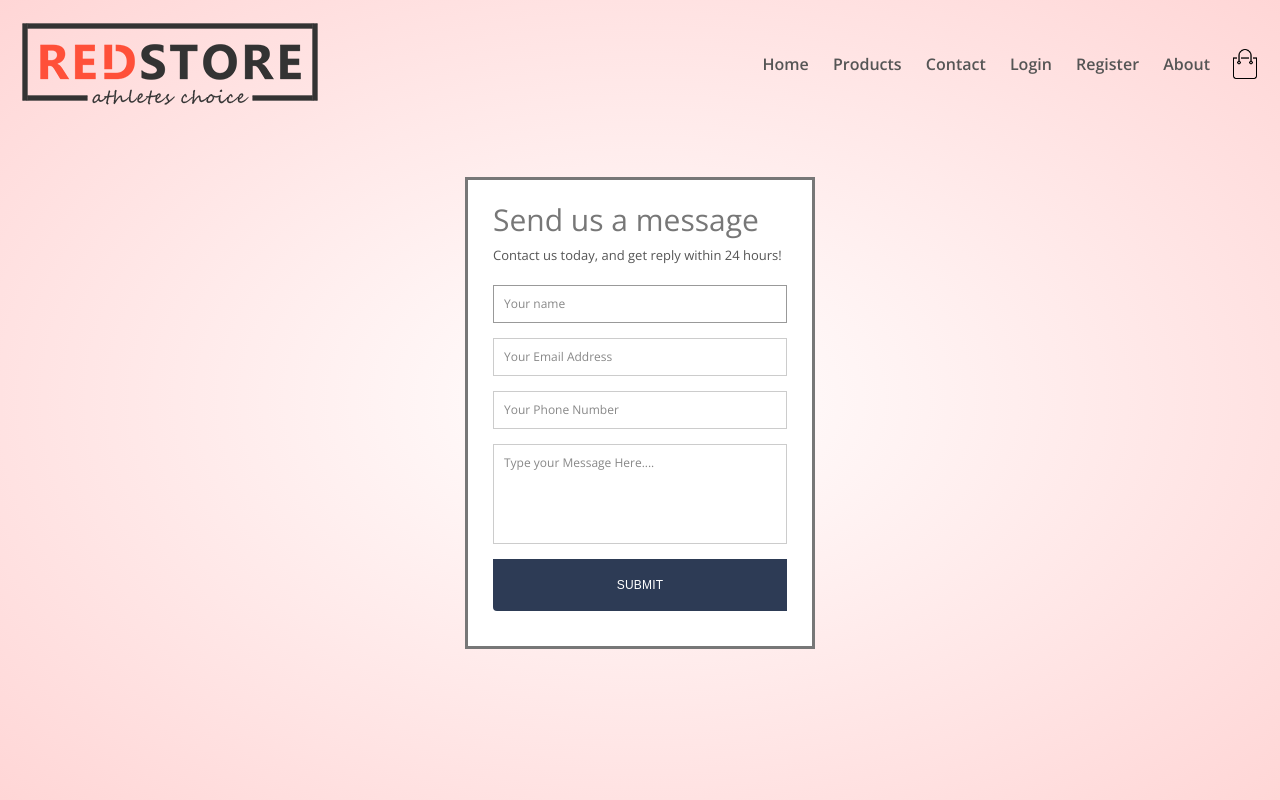
After one commit to kosuo9909/e_commerce, a Django app: page /contacts/ in a window 1280 px wide. The commit adds this page. Run offline with Django 4.2, Linux system fonts and the light colour scheme.

Commit message:
minor tweaks, added currently-non-functional contact page

```diff
--- a/accounts/urls.py
+++ b/accounts/urls.py
@@ -1,3 +1,4 @@
+from django.contrib.auth.decorators import login_required
 from django.urls import path
 
 # from accounts.forms import MyAuthForm
@@ -6,6 +7,6 @@ from accounts.views import LoginUser, RegisterUser, SignOut, ProfileView
 urlpatterns = [
     path('login/', LoginUser.as_view(), name='login'),
     path('register/', RegisterUser.as_view(), name='register'),
-    path('logout/', SignOut.as_view(), name='logout'),
-    path('profile/<int:pk>', ProfileView.as_view(), name='profile'),
+    path('logout/', login_required(SignOut.as_view()), name='logout'),
+    path('profile/<int:pk>', login_required(ProfileView.as_view()), name='profile'),
 ]
--- a/accounts/views.py
+++ b/accounts/views.py
@@ -29,12 +29,12 @@ class RegisterUser(CreateView):
         return valid
 
 
-@login_required
+
 class SignOut(LogoutView):
     next_page = reverse_lazy('index')
 
 
-@login_required
+
 class ProfileView(UpdateView):
     template_name = 'profile-test.html'
     model = Profile
--- /dev/null
+++ b/core/admin.py
@@ -0,0 +1,3 @@
+from django.contrib import admin
+
+# Register your models here.
--- /dev/null
+++ b/core/apps.py
@@ -0,0 +1,6 @@
+from django.apps import AppConfig
+
+
+class CoreConfig(AppConfig):
+    default_auto_field = 'django.db.models.BigAutoField'
+    name = 'core'
--- /dev/null
+++ b/core/forms.py
@@ -0,0 +1,3 @@
+from django.db import models
+
+# Create your models here.
--- /dev/null
+++ b/core/models.py
@@ -0,0 +1,3 @@
+from django.db import models
+
+# Create your models here.
--- /dev/null
+++ b/core/tests.py
@@ -0,0 +1,3 @@
+from django.test import TestCase
+
+# Create your tests here.
--- /dev/null
+++ b/core/urls.py
@@ -0,0 +1,7 @@
+from django.urls import path
+
+from core.views import contacts
+
+urlpatterns = [
+    path('contacts/', contacts, name='contact'),
+]
--- /dev/null
+++ b/core/views.py
@@ -0,0 +1,6 @@
+from django.shortcuts import render
+
+
+# Create your views here.
+def contacts(request):
+    return render(request, template_name='contacts.html')
--- a/ecommerce/urls.py
+++ b/ecommerce/urls.py
@@ -6,4 +6,5 @@ urlpatterns = [
     path('admin/', admin.site.urls),
     path('', include('web.urls')),
     path('accounts/', include('accounts.urls')),
+    path('', include('core.urls')),
 ]
--- a/static/style.css
+++ b/static/style.css
@@ -1,35 +1,41 @@
 @import url("https://fonts.googleapis.com/css?family=Roboto:300,400,500,700&display=swap");
+@import url('https://fonts.googleapis.com/css2?family=Poppins:wght@200;300;400;500;600;700&display=swap');
+@import url(https://fonts.googleapis.com/css?family=Open+Sans:400italic,400,300,600);
 
-*{
+* {
     margin: 0;
     padding: 0;
     box-sizing: border-box;
 }
-html{
+
+html {
     height: 100%;
 }
-body{
+
+body {
     font-family: 'Poppins', sans-serif;
 
 }
 
-.navbar{
+.navbar {
     display: flex;
     align-items: center;
     padding: 20px;
+    font-size: 16px;
+    font-weight: bold;
 }
 
-nav{
+nav {
     flex: 1;
     text-align: right;
 }
 
-nav ul{
+nav ul {
     display: inline-block;
     list-style-type: none;
 }
 
-nav ul li{
+nav ul li {
     display: inline-block;
     margin-right: 20px;
 }
@@ -39,42 +45,42 @@ a {
     color: #555;
 }
 
-p{
-    color:#555;
+p {
+    color: #555;
 }
 
-.container{
+.container {
     max-width: 1300px;
     margin: auto;
     padding-left: 25px;
     padding-right: 25px;
 }
 
-.row{
+.row {
     display: flex;
     align-items: center;
     flex-wrap: wrap;
     justify-content: space-around;
 }
 
-.col-2{
+.col-2 {
     flex-basis: 50%;
     min-width: 300px;
 
 }
 
-.col-2 img{
+.col-2 img {
     max-width: 100%;
     padding: 137px 0;
 }
 
-.col-2 h1{
+.col-2 h1 {
     font-size: 50px;
     line-height: 60px;
     margin: 25px 0;
 }
 
-.btn{
+.btn {
     display: inline-block;
     background: #ff253b;
     color: #fff;
@@ -84,20 +90,20 @@ p{
     transition: 0.5s;
 }
 
-.btn:hover{
+.btn:hover {
     background: #563434;
 }
 
-.header{
-    background: radial-gradient(#fff,#ffd6d6);
+.header {
+    background: radial-gradient(#fff, #ffd6d6);
 
 }
 
-.categories{
+.categories {
     margin: 70px 0;
 }
 
-.col-3{
+.col-3 {
     flex-basis: 30%;
     min-width: 250px;
     margin-bottom: 30px;
@@ -107,14 +113,14 @@ p{
     width: 100%;
 }
 
-.small-container{
+.small-container {
     max-width: 1080px;
     margin: auto;
     padding-left: 25px;
     padding-right: 25px;
 }
 
-.col-4{
+.col-4 {
     flex-basis: 25%;
     padding: 10px;
     min-width: 200px;
@@ -122,11 +128,11 @@ p{
     transition: transform 0.5s;
 }
 
-.col-4 img{
+.col-4 img {
     width: 100%;
 }
 
-.title{
+.title {
     text-align: center;
     margin: 0 auto 80px;
     position: relative;
@@ -134,86 +140,89 @@ p{
     color: #555;
 }
 
-h4{
+h4 {
     color: #555;
     font-weight: normal;
 }
 
-.col-4 p{
+.col-4 p {
     font-size: 14px;
 }
 
-.col-4:hover{
+.col-4:hover {
     transform: translateY(-5px);
 }
 
-.rating .fa{
+.rating .fa {
     color: #ff253b;
 }
 
-.offer{
-    background: radial-gradient(#fff,#ffd6d6);
+.offer {
+    background: radial-gradient(#fff, #ffd6d6);
     margin-top: 80px;
     padding: 30px 0;
 }
 
-.col-2 .offer-img{
+.col-2 .offer-img {
     padding: 50px;
 }
 
-small{
+small {
     color: #555;
 }
 
 /*----- brands --------*/
 
-.brands{
+.brands {
     margin: 100px auto;
 }
-.col-5{
+
+.col-5 {
     width: 160px;
 }
-.col-5 img{
+
+.col-5 img {
     width: 100%;
     cursor: pointer;
     filter: grayscale(100%);
 }
 
-.col-5 img:hover{
+.col-5 img:hover {
     filter: grayscale(0%);
 }
 
 /*----- footer -----*/
 
-.footer{
+.footer {
     background: black;
     font-size: 14px;
     padding: 60px 0 20px;
 }
 
-.footer p{
+.footer p {
     color: black;
 }
 
-.footer h3{
+.footer h3 {
     color: #fff;
     margin-bottom: 20px;
 }
 
-.footer-col-1,.footer-col-2,.footer-col-3,.footer-col-4{
+.footer-col-1, .footer-col-2, .footer-col-3, .footer-col-4 {
     min-width: 250px;
     margin-bottom: 20px;
 }
 
-.footer-col-1{
+.footer-col-1 {
     flex-basis: 30%;
 }
-.footer-col-2{
+
+.footer-col-2 {
     flex: 1;
     text-align: center;
 }
 
-.footer-col-2 img{
+.footer-col-2 img {
     width: 180px;
     margin-bottom: 20px;
 }
@@ -227,7 +236,7 @@ small{
 }
 
 body {
-  background: radial-gradient(#fff,#ffd6d6);
+    background: radial-gradient(#fff, #ffd6d6);
     font-family: 'Rubik', sans-serif;
 }
 
@@ -243,17 +252,21 @@ body {
     border-radius: 4px;
     box-shadow: 0 2px 25px rgba(0, 0, 0, 0.2);
 }
+
 .login-form h1 {
     padding: 35px 35px 0 35px;
     font-weight: 300;
 }
+
 .login-form .content {
     padding: 35px;
     text-align: center;
 }
+
 .login-form .input-field {
     padding: 12px 5px;
 }
+
 .login-form .input-field input {
     font-size: 16px;
     display: block;
@@ -266,24 +279,31 @@ body {
     -webkit-transition: all .2s;
     transition: all .2s;
 }
+
 .login-form .input-field input::-webkit-input-placeholder {
     text-transform: uppercase;
 }
+
 .login-form .input-field input::-moz-placeholder {
     text-transform: uppercase;
 }
+
 .login-form .input-field input:-ms-input-placeholder {
     text-transform: uppercase;
 }
+
 .login-form .input-field input::-ms-input-placeholder {
     text-transform: uppercase;
 }
+
 .login-form .input-field input::placeholder {
     text-transform: uppercase;
 }
+
 .login-form .input-field input:focus {
     border-color: #222;
 }
+
 .login-form a.link {
     text-decoration: none;
     color: #747474;
@@ -292,6 +312,7 @@ body {
     display: inline-block;
     margin-top: 20px;
 }
+
 .login-form .action {
     display: -webkit-box;
     display: flex;
@@ -299,6 +320,7 @@ body {
     -webkit-box-direction: normal;
     flex-direction: row;
 }
+
 .login-form .action button {
     width: 100%;
     border: none;
@@ -315,15 +337,18 @@ body {
     -webkit-transition: all .3s;
     transition: all .3s;
 }
+
 .login-form .action button:hover {
     background: #d8d8d8;
 }
+
 .login-form .action button:nth-child(1) {
     background: #2d3b55;
     color: #fff;
     border-bottom-left-radius: 0;
     border-bottom-right-radius: 4px;
 }
+
 .login-form .action button:nth-child(1):hover {
     background: #3c4d6d;
 }
@@ -357,6 +382,7 @@ body {
     border-radius: 0;
     color: #333;
 }
+
 .nav-pills a.nav-link i {
     width: 20px;
 }
@@ -367,3 +393,136 @@ body {
     border-radius: 100%;
     border: 5px solid #fff;
 }
+
+/*------------- Contact us ----------------*/
+
+* {
+    margin: 0;
+    padding: 0;
+    box-sizing: border-box;
+    -webkit-box-sizing: border-box;
+    -moz-box-sizing: border-box;
+    -webkit-font-smoothing: antialiased;
+    -moz-font-smoothing: antialiased;
+    -o-font-smoothing: antialiased;
+    font-smoothing: antialiased;
+    text-rendering: optimizeLegibility;
+}
+
+body {
+    font-family: "Open Sans", Helvetica, Arial, sans-serif;
+    font-weight: 300;
+    font-size: 12px;
+    line-height: 30px;
+    color: #777;
+    background: radial-gradient(#fff, #ffd6d6);
+}
+
+.container {
+    max-width: 400px;
+    width: 100%;
+    margin: 0 auto;
+    position: relative;
+}
+
+#contact input[type="text"], #contact input[type="email"], #contact input[type="tel"], #contact input[type="url"], #contact textarea, #contact button[type="submit"] {
+    font: 400 12px/16px "Open Sans", Helvetica, Arial, sans-serif;
+}
+
+#contact {
+    background: white;
+    padding: 25px;
+    border: solid;
+    margin: 50px 0;
+}
+
+#contact h3 {
+    color: #777;
+    display: block;
+    font-size: 30px;
+    font-weight: 400;
+}
+
+#contact h4 {
+    margin: 5px 0 15px;
+    display: block;
+    font-size: 13px;
+}
+
+fieldset {
+    border: medium none !important;
+    margin: 0 0 10px;
+    min-width: 100%;
+    padding: 0;
+    width: 100%;
+}
+
+#contact input[type="text"], #contact input[type="email"], #contact input[type="tel"], #contact input[type="url"], #contact textarea {
+    width: 100%;
+    border: 1px solid #CCC;
+    background: #FFF;
+    margin: 0 0 5px;
+    padding: 10px;
+}
+
+#contact input[type="text"]:hover, #contact input[type="email"]:hover, #contact input[type="tel"]:hover, #contact input[type="url"]:hover, #contact textarea:hover {
+    -webkit-transition: border-color 0.3s ease-in-out;
+    -moz-transition: border-color 0.3s ease-in-out;
+    transition: border-color 0.3s ease-in-out;
+    border: 1px solid #AAA;
+}
+
+#contact textarea {
+    height: 100px;
+    max-width: 100%;
+    resize: none;
+}
+
+#contact button[type="submit"] {
+    width: 100%;
+    border: none;
+    padding: 18px;
+    font-family: 'Rubik', sans-serif;
+    cursor: pointer;
+    text-transform: uppercase;
+    background: #2d3b55;
+    color: white;
+    border-bottom-left-radius: 4px;
+    border-bottom-right-radius: 0;
+    letter-spacing: 0.2px;
+    outline: 0;
+    -webkit-transition: all .3s;
+    transition: all .3s;
+}
+
+#contact button[type="submit"]:hover {
+    background: #09C;
+    -webkit-transition: background 0.3s ease-in-out;
+    -moz-transition: background 0.3s ease-in-out;
+    transition: background-color 0.3s ease-in-out;
+}
+
+#contact button[type="submit"]:active {
+    box-shadow: inset 0 1px 3px rgba(0, 0, 0, 0.5);
+}
+
+#contact input:focus, #contact textarea:focus {
+    outline: 0;
+    border: 1px solid #999;
+}
+
+::-webkit-input-placeholder {
+    color: #888;
+}
+
+:-moz-placeholder {
+    color: #888;
+}
+
+::-moz-placeholder {
+    color: #888;
+}
+
+:-ms-input-placeholder {
+    color: #888;
+}
--- a/templates/base.html
+++ b/templates/base.html
@@ -9,14 +9,14 @@
                 <li><a href="{% url 'index' %}">Home</a></li>
                 <li><a href="{% url 'index' %}">Products</a></li>
                 <li><a href="{% url 'profile' pk=request.user.pk %}">Account</a></li>
-                <li><a href="{% url 'index' %}">Contact</a></li>
+                <li><a href="{% url 'contact' %}">Contact</a></li>
                 <li><a href="{% url 'index' %}">About</a></li>
                 <li><a href="{% url 'logout' %}">Logout</a></li>
             {% else %}
 
                 <li><a href="{% url 'index' %}">Home</a></li>
                 <li><a href="{% url 'index' %}">Products</a></li>
-                <li><a href="{% url 'index' %}">Contact</a></li>
+                <li><a href="{% url 'contact' %}">Contact</a></li>
                 <li><a href="{% url 'login' %}">Login</a></li>
                 <li><a href="{% url 'register' %}">Register</a></li>
                 <li><a href="{% url 'index' %}">About</a></li>
--- /dev/null
+++ b/templates/contacts.html
@@ -0,0 +1,47 @@
+{% extends 'base.html' %}
+{% load static %}
+<!DOCTYPE html>
+<html lang="en">
+{% block content %}
+<head>
+    <meta charset="UTF-8">
+    <title>Title</title>
+            <link rel="stylesheet" href="{% static 'style.css' %}">
+
+</head>
+<body>
+<div class="container">
+  <form id="contact" action="" method="post">
+      {% csrf_token %}
+    <h3>Send us a message</h3>
+    <h4>Contact us today, and get reply within 24 hours!</h4>
+    <fieldset>
+        <label>
+            <input placeholder="Your name" type="text" tabindex="1" required autofocus>
+        </label>
+    </fieldset>
+    <fieldset>
+        <label>
+            <input placeholder="Your Email Address" type="email" tabindex="2" required>
+        </label>
+    </fieldset>
+    <fieldset>
+        <label>
+            <input placeholder="Your Phone Number" type="tel" tabindex="3" required>
+        </label>
+    </fieldset>
+    <fieldset>
+        <label>
+            <textarea placeholder="Type your Message Here...." tabindex="5" required></textarea>
+        </label>
+    </fieldset>
+    <fieldset>
+      <button name="submit" type="submit" id="contact-submit" data-submit="...Sending">Submit</button>
+    </fieldset>
+  </form>
+
+
+</div>
+</body>
+</html>
+{% endblock %}
--- a/web/urls.py
+++ b/web/urls.py
@@ -1,8 +1,10 @@
 from django.urls import path
 
+import core.urls
 from web import views
 
 urlpatterns = [
 
     path('', views.index, name='index'),
+
 ]
```
Also changed, not shown: core/__init__.py (added), core/migrations/__init__.py (added). Lines whose indentation alone changed are shown as unchanged.
